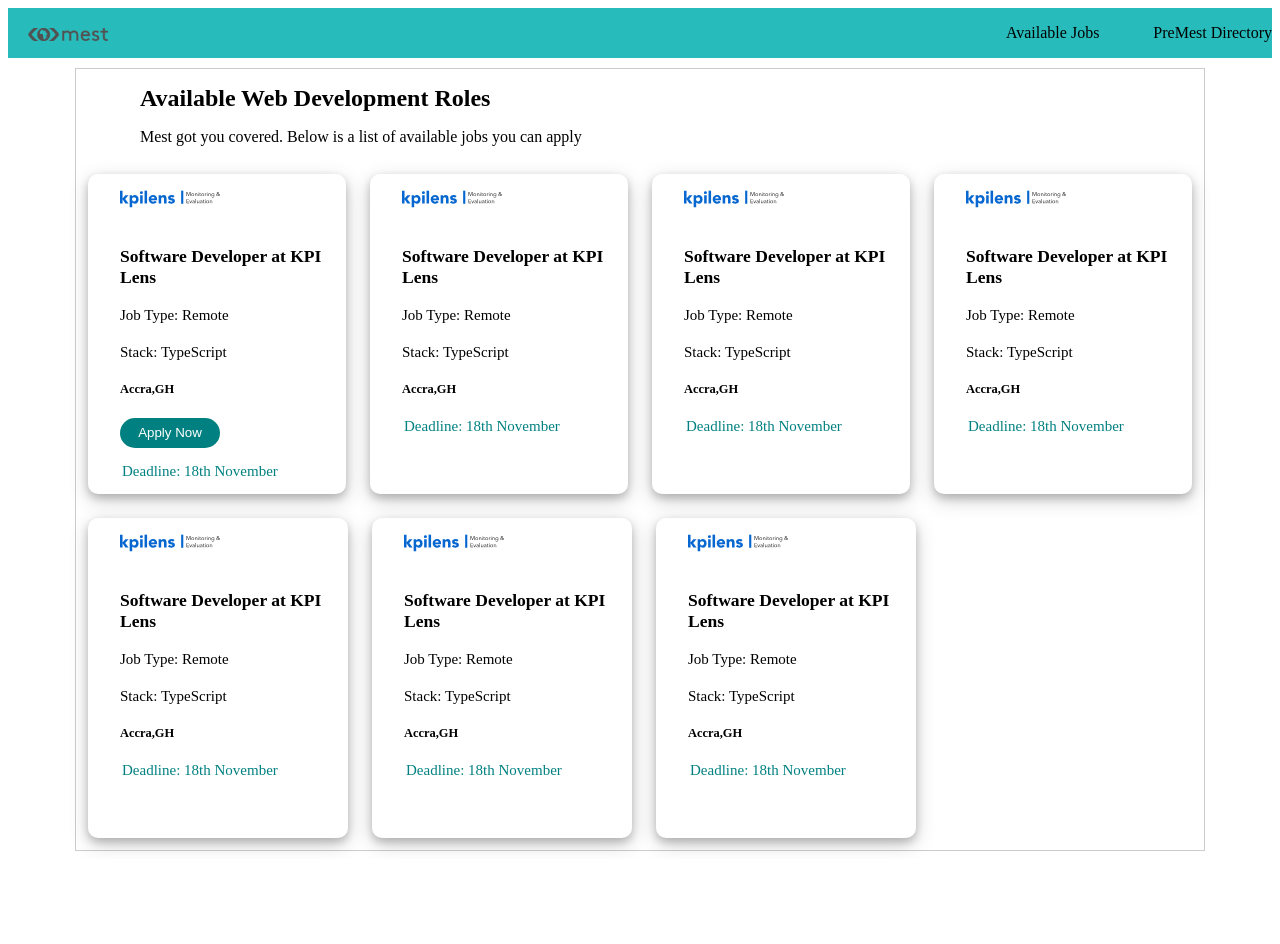
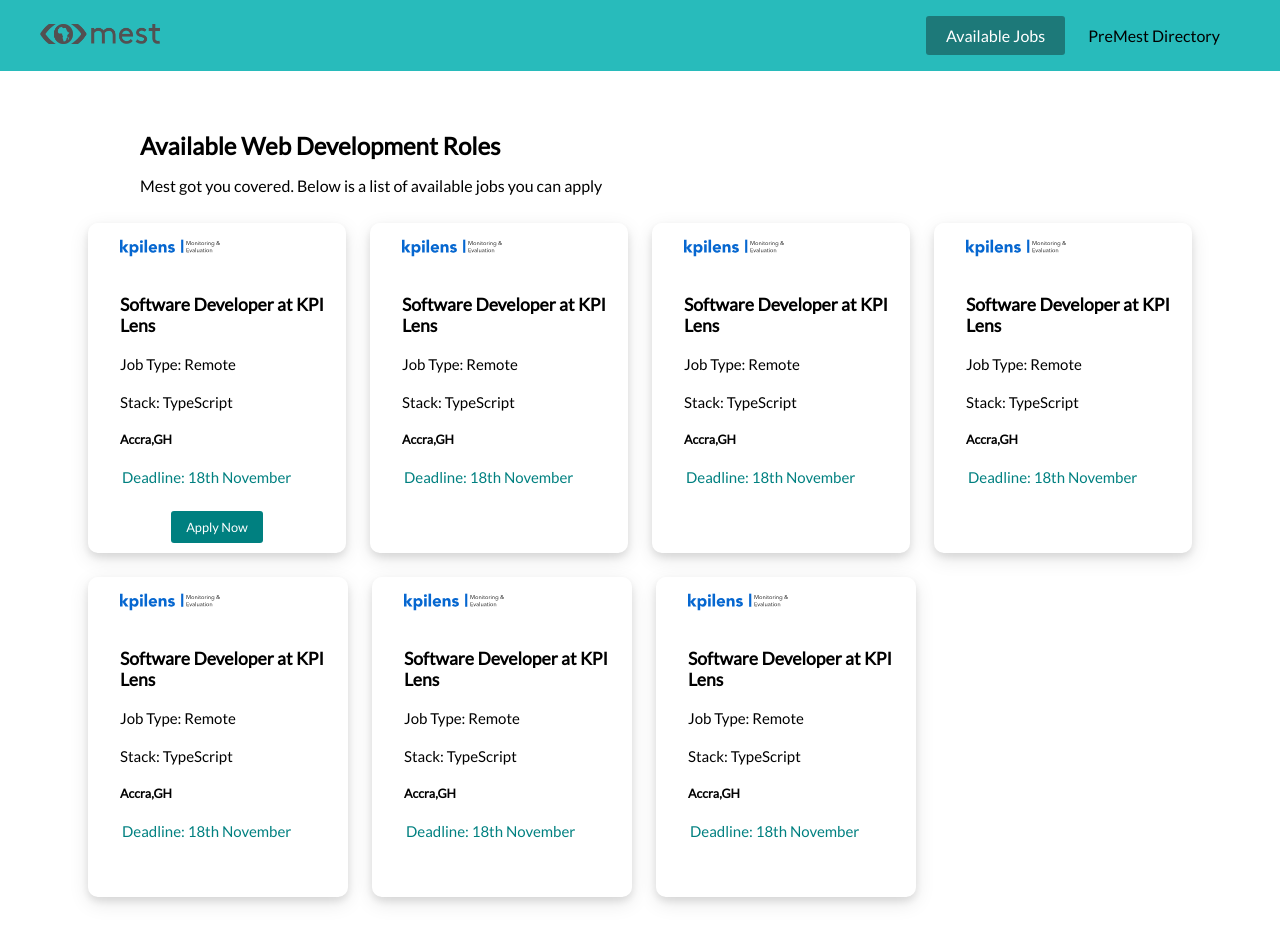
Before and after one commit to frankchoongsaeng/addTek, a plain HTML site: page index.html in a window 1280 px wide. Before the commit the page ends 859 px from the top, so only its background shows below. Drawn offline with Linux system fonts and the light colour scheme.

Commit message:
Little Changes

```diff
--- a/index.html
+++ b/index.html
@@ -9,17 +9,16 @@
 </head>
 
 <body>
+    <nav>
+        <div><img class="logo" src="./image/mestIlogonotag charcoal.png" alt="" /></div>
+
+        <ul>
+            <li><a href="#" class="btn active">Available Jobs</a></li>
+            <li><a href="#" class="btn">PreMest Directory</a></li>
+        </ul>
+    </nav>
+
     <div class="main">
-        <nav>
-            <div><img class="logo" src="./image/mestIlogonotag charcoal.png" alt="" /></div>
-
-            <ul>
-                <li>Available Jobs</li>
-                <li>PreMest Directory</li>
-            </ul>
-        </nav>
-
-
         <div class="container">
             <div class="job_session">
                 <div class="about">
@@ -29,7 +28,7 @@
 
                 <div class="info_list">
 
-                    <section>
+                    <div class="job-card">
 
                         <img class="info_img" src="./image/kpi.svg" alt="" />
 
@@ -42,43 +41,21 @@
                             <h5>Accra,GH</h5>
 
 
-                            <button>Apply Now</button>
                             <div class="details">
                                 <p> <span> Deadline: 18th November</span> </p>
 
                             </div>
-
                         </div>
 
+                        <div class="job-card-footer">
 
-                    </section>
+                            <a class="btn bg-teal btn-sm">Apply Now</a>
+                        </div>
+
+                    </div>
 
 
-                    <section>
-
-                        <img class="info_img" src="./image/kpi.svg" alt="" />
-
-
-
-                        <div class="job_info">
-                            <h3>Software Developer at KPI Lens</h3>
-                            <h4><span>Job Type: </span> Remote</h4>
-                            <h4><span>Stack:</span> TypeScript</h4>
-                            <h5>Accra,GH</h5>
-
-                            <div class="details">
-                                <p>  <span> Deadline: 18th November</span> </p>
-
-                            </div>
-
-                        </div>
-
-
-                    </section>
-
-
-
-                    <section>
+                    <div class="job-card">
 
                         <img class="info_img" src="./image/kpi.svg" alt="" />
 
@@ -98,11 +75,11 @@
                         </div>
 
 
-                    </section>
+                    </div>
 
 
 
-                    <section>
+                    <div class="job-card">
 
                         <img class="info_img" src="./image/kpi.svg" alt="" />
 
@@ -122,10 +99,11 @@
                         </div>
 
 
-                    </section>
+                    </div>
 
 
-                    <section>
+
+                    <div class="job-card">
 
                         <img class="info_img" src="./image/kpi.svg" alt="" />
 
@@ -145,10 +123,10 @@
                         </div>
 
 
-                    </section>
+                    </div>
 
 
-                    <section>
+                    <div class="job-card">
 
                         <img class="info_img" src="./image/kpi.svg" alt="" />
 
@@ -168,9 +146,32 @@
                         </div>
 
 
-                    </section>
+                    </div>
 
-                    <section>
+
+                    <div class="job-card">
+
+                        <img class="info_img" src="./image/kpi.svg" alt="" />
+
+
+
+                        <div class="job_info">
+                            <h3>Software Developer at KPI Lens</h3>
+                            <h4><span>Job Type: </span> Remote</h4>
+                            <h4><span>Stack:</span> TypeScript</h4>
+                            <h5>Accra,GH</h5>
+
+                            <div class="details">
+                                <p> <span> Deadline: 18th November</span> </p>
+
+                            </div>
+
+                        </div>
+
+
+                    </div>
+
+                    <div class="job-card">
 
                         <img class="info_img" src="./image/kpi.svg" alt="" />
 
@@ -181,14 +182,14 @@
                             <h5>Accra,GH</h5>
 
                             <div class="details">
-                                <p>  <span> Deadline: 18th November</span> </p>
+                                <p> <span> Deadline: 18th November</span> </p>
 
                             </div>
 
                         </div>
 
 
-                    </section>
+                    </div>
 
 
 
--- a/styles.css
+++ b/styles.css
@@ -1,59 +1,109 @@
-.main{
+@import url('https://fonts.googleapis.com/css2?family=Lato&display=swap');
 
+* {
+    box-sizing: border-box;
 }
 
-nav{
-  height: 50px;
-  background-color:#28bbbb;
-  color: black;
+html {
+    font-family: 'Lato', Verdana, Geneva, Tahoma, sans-serif;
+}
+
+body {
+    margin: 0;
+}
+
+a {
+    text-decoration: none;
+    color: inherit;
+    cursor: pointer;
+}
+
+.bg-teal {
+    background-color: teal;
+    color: white;
+}
+
+.btn {
+    padding: 10px 20px;
+    border-radius: 3px;
+    cursor: pointer;
+}
+
+.btn-sm {
+    font-size: 80%;
+    padding: 8px 15px;
+}
+
+.btn-rounded {
+    padding: 10px 20px;
+    border-radius: 100px;
+}
+
+.main {
+    margin: 60px 0px;
+}
+
+nav {
+    padding: 0px 40px;
+    background-color: #28bbbb;
     display: flex;
-  align-content: center;
+    align-items: center;
     justify-content: space-between;
     position: sticky;
+    top: 0;
 }
 
 nav ul {
     list-style-type: none;
-
 }
 
-nav ul li{
-
-    display: inline;
-    padding-left: 50px;
+nav ul li {
+    display: inline-block;
+    padding: 0;
 }
 
-.logo{
-    width: 80px;
-    padding: 20px;
+nav ul li a {
+    display: inline-block;
+    padding: 10px 20px;
+}
 
+nav ul li a.active {
+    background-color: #1d7979;
+    color: #fff;
 }
-.container{
 
-    border: 1px solid #cccccc;
+nav ul li a:hover {
+    background-color: #1d7979;
+    color: #fff;
+}
+
+.logo {
+    width: 120px;
+}
+
+.container {
+    /* border: 1px solid #cccccc; */
     max-width: 1128px;
     margin: 0 auto;
-   margin-top:10px;
 }
 
-.job_session{
+.job_session {
     /* margin: auto; */
     color: black;
     /* background-color: red; */
-
 }
 
-.about{
-
+.about {
     width: 100%;
 }
 
-.about h2,.about p{
+.about h2,
+.about p {
     /* margin-top: -15px; */
     margin: 1rem 4rem;
 }
 
-.info_list{
+.info_list {
     /* list-style-type: none; */
     display: flex;
     /* flex-wrap: wrap; */
@@ -64,75 +114,64 @@ nav ul li{
 
 }
 
-section{
-    /* max-width: 300px; */
-    box-shadow: 0 4px 8px 0 rgba(0, 0, 0, 0.2), 0 6px 20px 0 rgba(0, 0, 0, 0.19);
-    /* text-align: center; */
-    height: 320px;
-    /* width: 20%; */
+.job-card {
+    box-shadow: 0 4px 8px 0 rgba(0, 0, 0, 0.1), 0 6px 20px 0 rgba(0, 0, 0, 0.1);
+    min-height: 320px;
     border-radius: 10px;
     max-width: 260px;
     min-width: 180px;
     width: 100%;
     flex: 1 1 20%;
     margin: 12px;
-
-
+    transform: scale(1);
+    transition: transform 0.2s;
 }
 
-.info_img{
+.job-card:hover {
+    transform: scale(1.02);
+}
+
+.info_img {
     width: 100px;
     margin-left: 2rem;
     height: 50px;
 }
 
-.job_info{
+.job_info {
 
     width: 100%;
     font-size: 15px;
     margin-left: 2rem;
 }
 
- .job_info h3{
+.job_info h3 {
     font-weight: bolder;
     width: 80%;
 
 }
 
-.job_info h4{
+.job_info h4 {
     font-weight: 100;
 }
 
-
-
-.details{
-
-/*
-   margin-top: 2rem;
-   */
-
+.details {
     font-weight: 300;
-
 }
 
-button{
-    color: white;
-    background-color: teal;
-    border-radius: 20px;
-    width: 100px;
-    height: 30px;
-   border: none;
-  align-self: center;
+.job-card .job-card-footer {
+    padding: 10px;
+    display: flex;
+    align-items: center;
+    justify-content: center;
+}
 
-
-}
- p span{
+p span {
     color: teal;
     font-weight: lighter;
     padding-left: 2px;
 }
 
-.details li{
+.details li {
     /* font-weight: 100; */
     font-size: 10px;
 }
```
Lines whose indentation alone changed are shown as unchanged.
